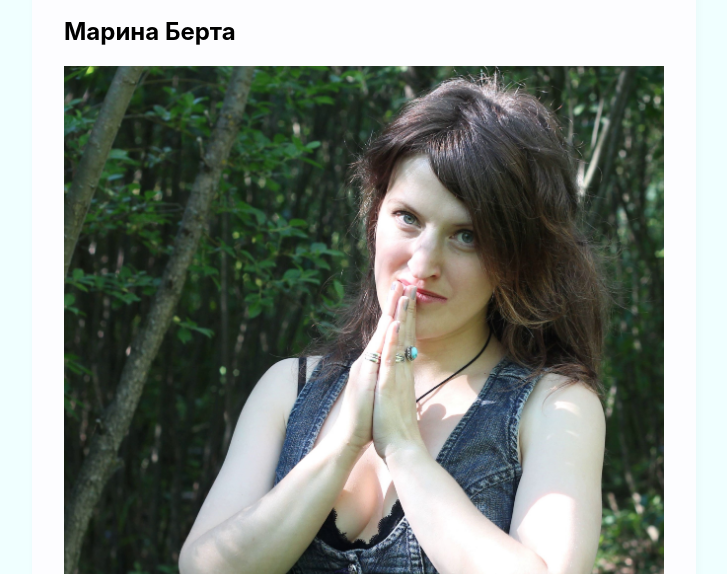
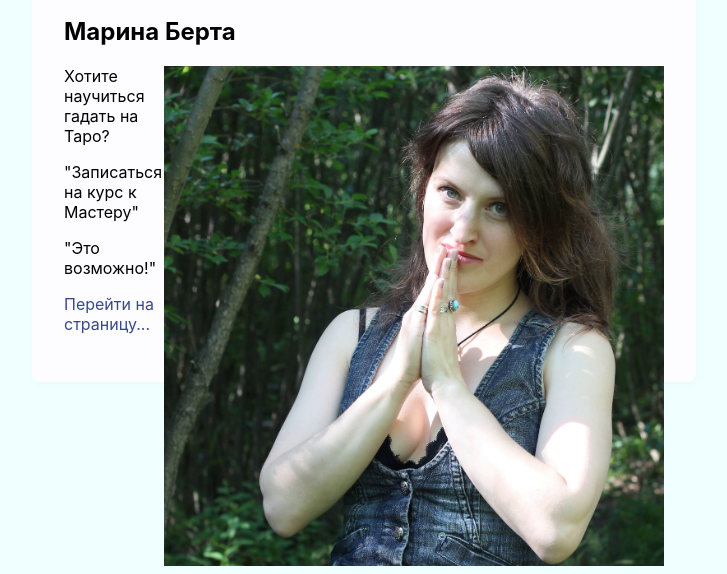
Before and after one commit to argentybird/beginning, a plain HTML site: page таро.html in a window 1280 px wide. Shown: the part 226-800 px from the top of the page, without its empty margins (276-1003 px from the left). Drawn offline with Linux system fonts and the light colour scheme.

Commit message:
new paragraph

```diff
--- a/таро.html
+++ b/таро.html
@@ -41,9 +41,10 @@
       <h1>Обучение Таро</h1>
       <h2>Лучший таролог рунета</h2>
       <h2>Марина Берта</h2>
-      <img src="таролог.jpg" width="600" height="600" align="right" />
+      <img src="таролог.jpg" width="500" height="500" align="right" />
       <p>Хотите научиться гадать на Таро?</p>
-      <p>Записаться на курс к Мастеру</p>
+      <p>"Записаться на курс к Мастеру"</p>
+      <p>"Это возможно!"</p>
       <p><a href="https://www.vk.com/lilamsk">Перейти на страницу...</a></p>
     </div>
   </body>
```
